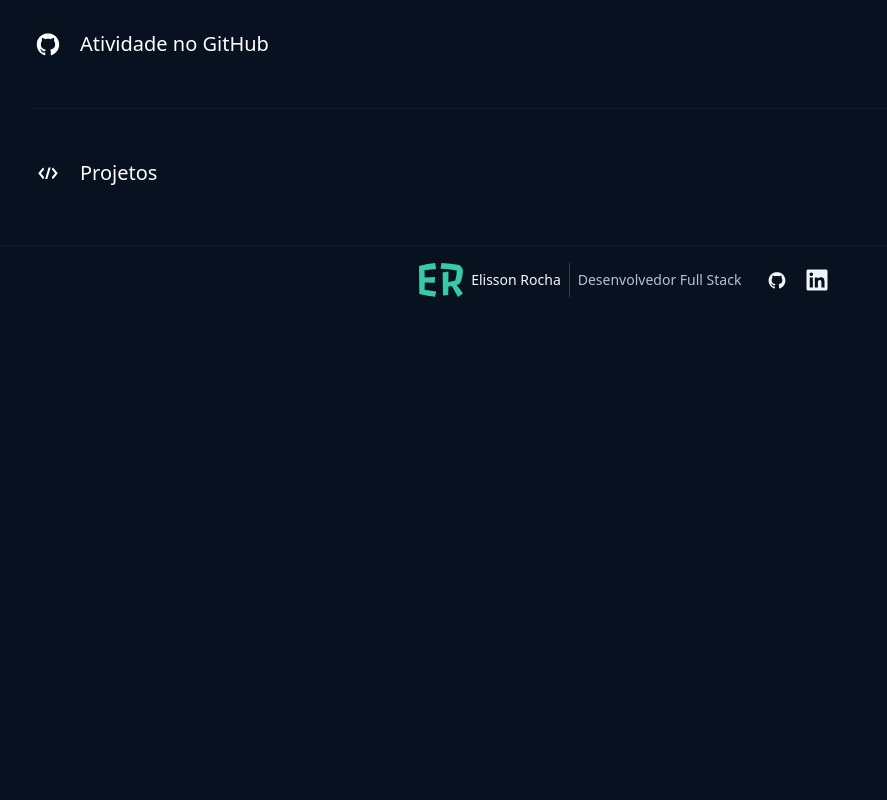
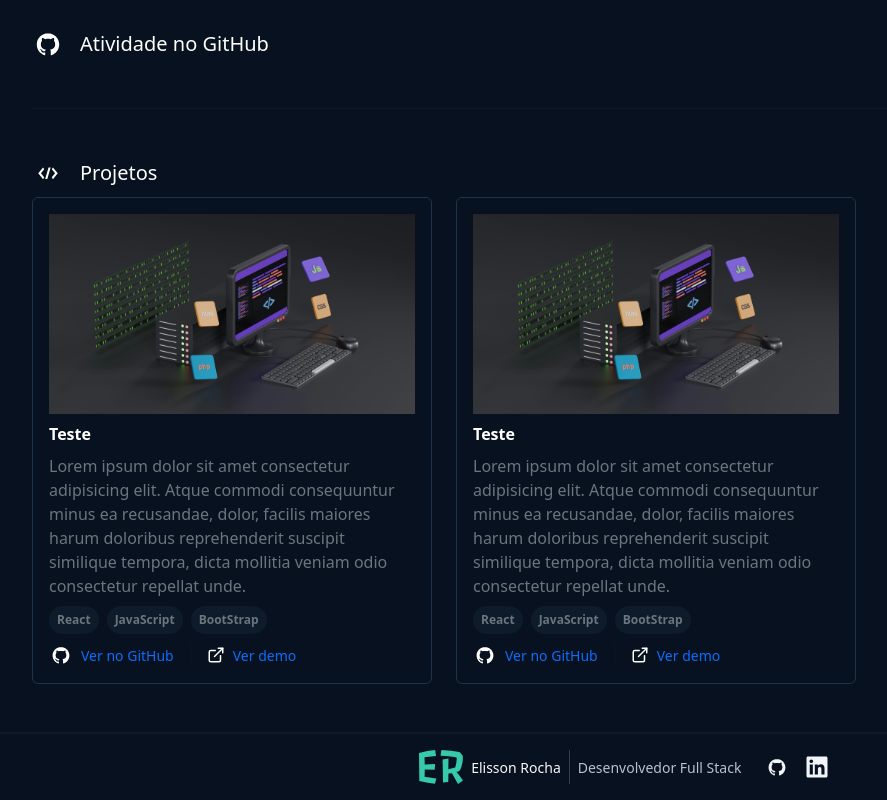
Before and after one commit to elissonh/site, a React (Vite) app: page / in a window 1280 px wide. Shown: the part 1012-1812 px from the top of the page, without its empty margins (16-903 px from the left). Before the commit the page ends 1325 px from the top, so only its background shows below. Built offline with nearby package versions, Linux system fonts and the light colour scheme.

Commit message:
feat: adicionado seção de projetos

```diff
--- a/src/App.css
+++ b/src/App.css
@@ -103,3 +103,8 @@ body {
     width: 40px;
     height: 40px;
 }
+
+.project-imagem-size {
+    height: 200px;
+    aspect-ratio: 16/9;
+}
--- a/src/components/section/Projects.jsx
+++ b/src/components/section/Projects.jsx
@@ -1,13 +1,68 @@
-import { DiCode } from "react-icons/di";
+import { DiCode, DiGithubBadge } from "react-icons/di";
+import { FiExternalLink } from "react-icons/fi";
+
+import DefaultProjectImage from '../../assets/project-default.jpg';
+
+
+function ProjectCard({ pathToImage, title, desc, tags = [], sourceLink, demoLink }) {
+  return (
+    <div className="d-flex flex-column border rounded border-color overflow-hidden p-3 gap-2" style={{ width: "400px" }}>
+      <img src={pathToImage} alt="Preview do projeto" className="project-imagem-size" />
+      <span className="text-white fw-semibold">{title}</span>
+      <p className="text-secondary m-0">{desc}</p>
+      <div className="d-flex gap-2">
+        {tags.map((tag) => (
+          <span className="badge rounded-pill bg-card text-secondary p-2">{tag}</span>
+        ))}
+      </div>
+      <div className="d-flex gap-3">
+        <div>
+          <DiGithubBadge size={24} className="me-2 text-white" />
+          <a className="small align-middle link-opacity-50-hover link-offset-2 link-underline link-underline-opacity-0" href="#">Ver no GitHub</a>
+        </div>
+        <div className="vr border-color"></div>
+        <div>
+          <FiExternalLink size={18} className="me-2 text-white" />
+          <a className="small align-middle link-opacity-50-hover link-offset-2 link-underline link-underline-opacity-0" href="#">Ver demo</a>
+        </div>
+      </div>
+    </div>
+  );
+}
 
 export default function ProjectsSection() {
+  const projects = [
+    {
+      pathToImage: DefaultProjectImage,
+      title: "Teste",
+      desc: "Lorem ipsum dolor sit amet consectetur adipisicing elit. Atque commodi consequuntur minus ea recusandae, dolor, facilis maiores harum doloribus reprehenderit suscipit similique tempora, dicta mollitia veniam odio consectetur repellat unde.",
+      tags: ["React", "JavaScript", "BootStrap"]
+    },
+    {
+      pathToImage: DefaultProjectImage,
+      title: "Teste",
+      desc: "Lorem ipsum dolor sit amet consectetur adipisicing elit. Atque commodi consequuntur minus ea recusandae, dolor, facilis maiores harum doloribus reprehenderit suscipit similique tempora, dicta mollitia veniam odio consectetur repellat unde.",
+      tags: ["React", "JavaScript", "BootStrap"]
+    }
+  ]
+
   return (
     <section >
       <div>
         <h3 className="h5 text-white d-flex align-items-center gap-3">
-          <DiCode size={32}/>
+          <DiCode size={32} />
           Projetos
         </h3>
+      </div>
+      <div className="d-flex gap-4">
+        {projects.map((project) => (
+          <ProjectCard
+            pathToImage={project.pathToImage}
+            title={project.title}
+            desc={project.desc}
+            tags={project.tags}
+          />
+        ))}
       </div>
     </section>
   );
```
Also changed, not shown: src/assets/project-default.jpg (added).
